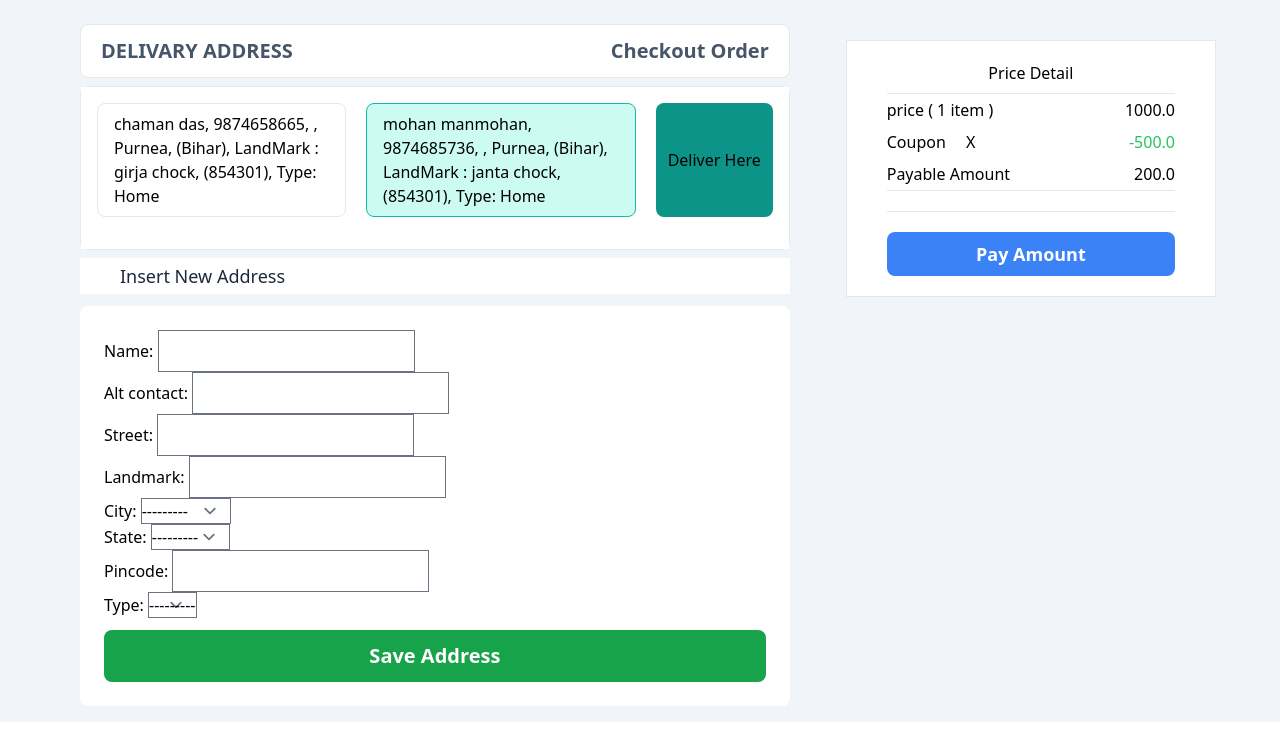
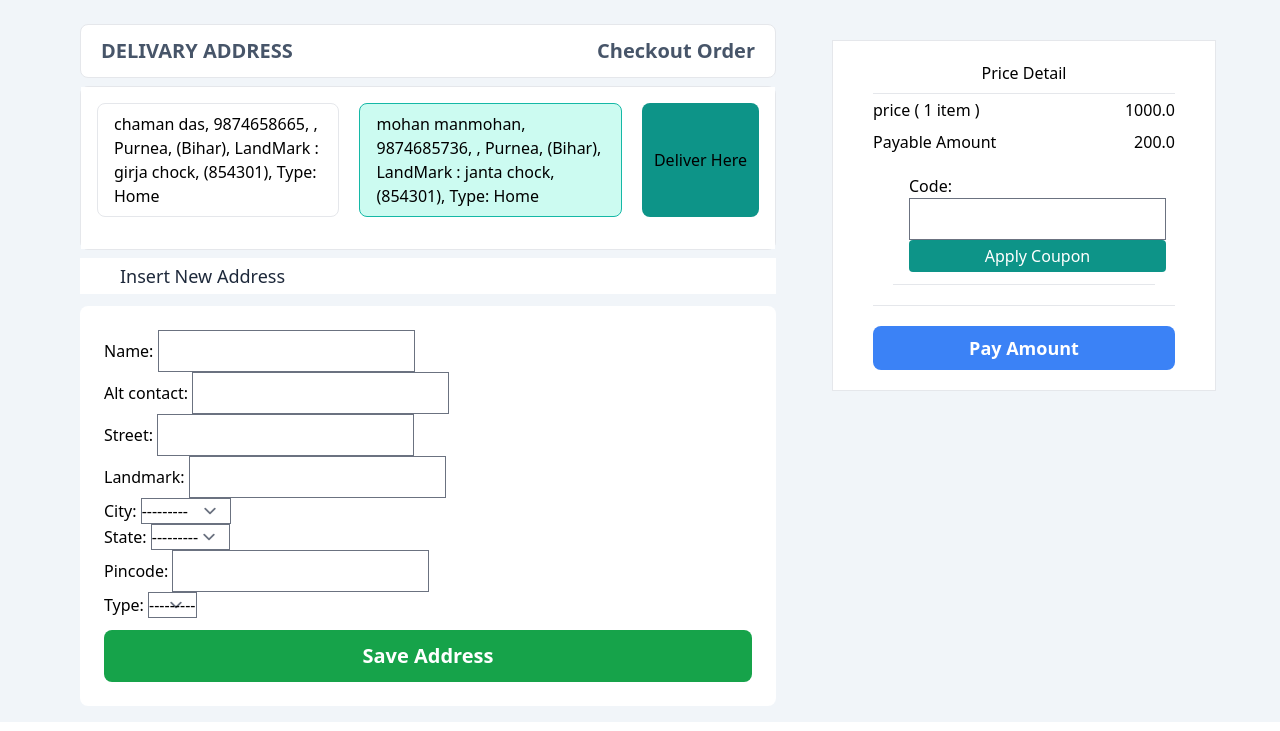
Before and after one commit to Mohan3C/Textio, a Django app: page /address/61/ in a window 1280 px wide. Shown: the part 69-800 px from the top of the page. Run offline with Django 5.2, Linux system fonts and the light colour scheme; a user stored in the database is signed in; data comes from the database, SQL or seed files in the repository; some libraries are stand-ins or nearby versions.

Commit message:
solve error

```diff
--- a/projecttextio/apptextio/templates/public/address.html
+++ b/projecttextio/apptextio/templates/public/address.html
@@ -82,21 +82,12 @@
                     <p>price ( 1 item )</p>
                     <p>{{order.gettotalamount}}</p>
                 </div>
-                {% if order.coupon_id %}
                 <div class="flex flex-1 items-center justify-between  py-1">
-                    <div>
+                    <p>Payable Amount </p>
+                    <p>{{order.getpayableamount}}</p>
+                </div>
 
-                        <p>Coupon <a href="" class="px-4">X</a></p>
-                    </div>
-                    <p class="text-green-500">-{{order.coupon_id.amount}}</p>
-                </div>
-                {% endif %}
-                <div class="flex flex-1 items-center justify-between border-b py-1">
-                    <p>Payable Amount </p>
-                    <p >{{order.getpayableamount}}</p>
-                </div>
-                {% if not order.coupon_id %}
-                <div class="flex flex-1 pb-2 pt-3 mx-5 px-2  ">
+                <div class="flex flex-1 pb-2 pt-3 mx-5 border-b px-2 ">
                     <form action="{% url 'Couponadd' order.id %}" method="post" class="flex flex-col px-2 py-1">
                         {% csrf_token %}
                         {{couponform|crispy}}
@@ -105,7 +96,6 @@
                     </form>
 
                 </div>
-                {% endif %}
                 {%else %}
                 <div class="flex flex-1 items-center justify-between  py-1">
                     <p>price ( {{product_no}} items )</p>
--- a/projecttextio/apptextio/views.py
+++ b/projecttextio/apptextio/views.py
@@ -274,7 +274,7 @@ def payment(request):
         item.isordered =True
         item.save()
       order.save()
-      return redirect(success)
+      return redirect("success")
     return render(request, 'public/make-payment.html')
   else:
     return redirect('address', id=order.id)
```
